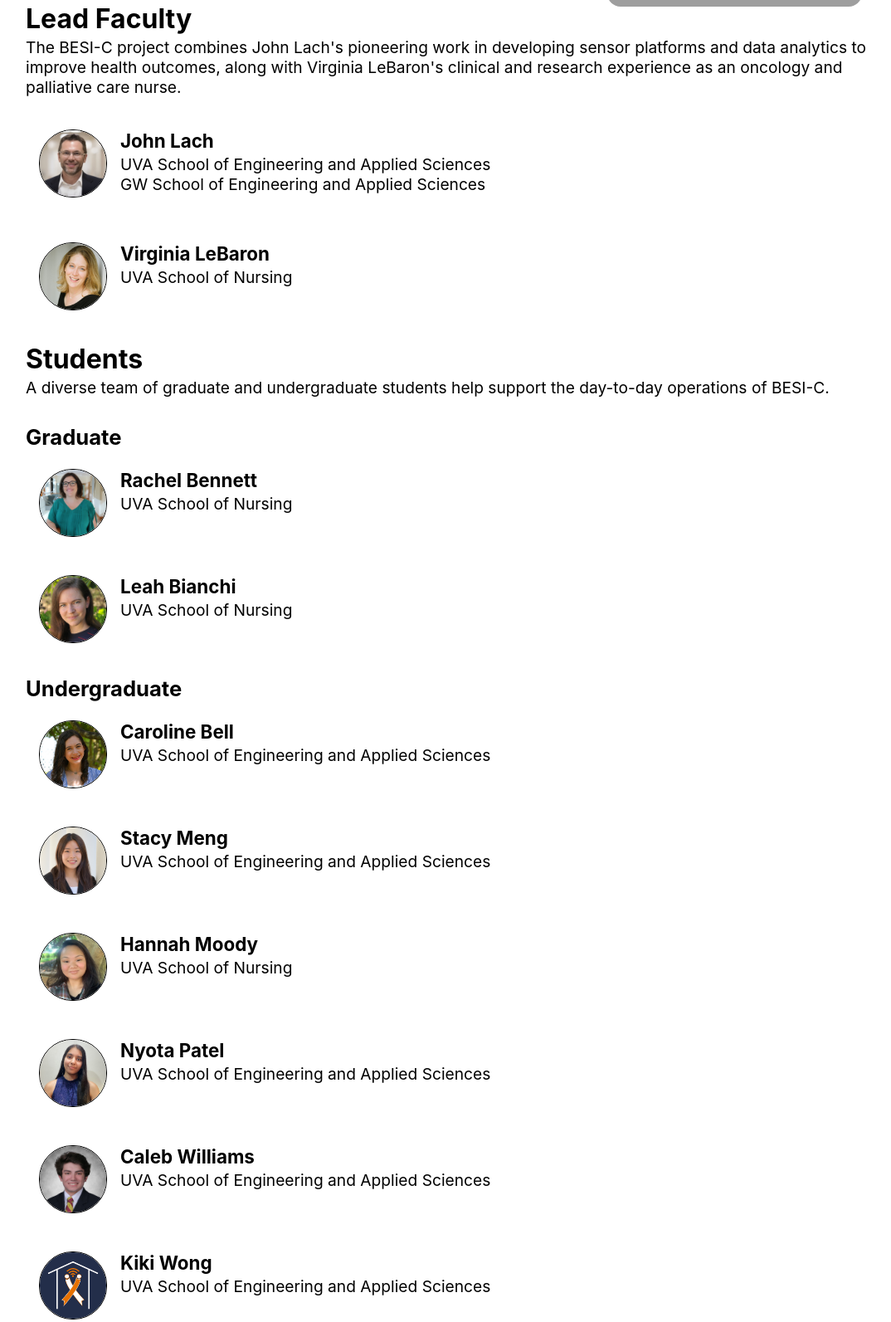
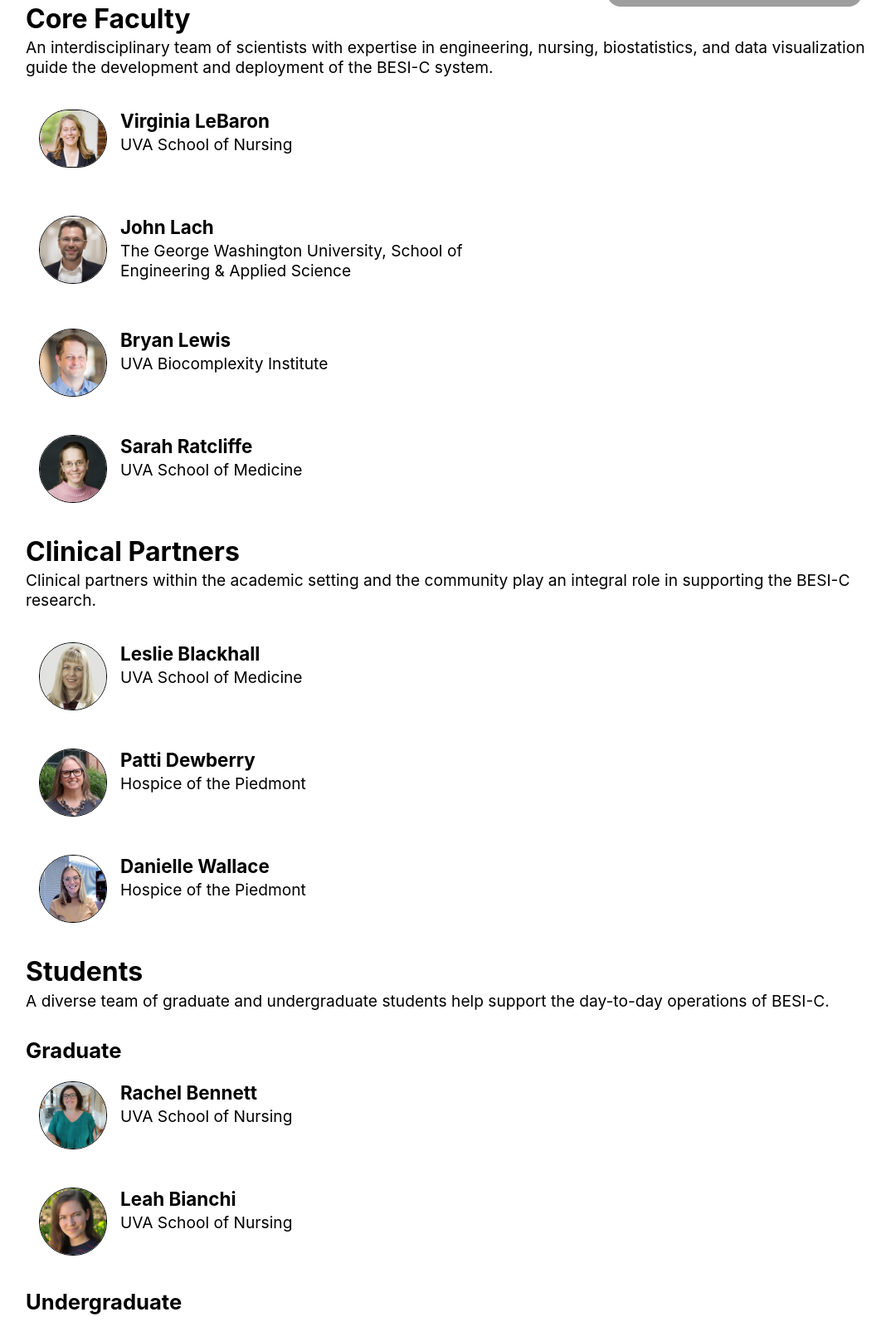
Before and after one commit to besi-c/besi-c.github.io, an Eleventy site: page pages/about_us.liquid in a window 1280 px wide. Shown: the part 358-1951 px from the top of the page at 83% size, without its empty margins (97-1171 px from the left). Built offline with nearby package versions, Linux system fonts and the light colour scheme; Eleventy itself is replaced by a stand-in of ours; files that its build step writes are made by us from their sources; grey boxes are pictures that could not be loaded; files whose address does not match are found by name; a web font is replaced by a local one.

Commit message:
Updated about us section

```diff
--- a/pages/about_us.liquid
+++ b/pages/about_us.liquid
@@ -25,30 +25,77 @@ title: About Us
         collaborators.
       </p>
 
-      <h3>Lead Faculty</h3>
+      <h3>Core Faculty</h3>
       <p>
-        The BESI-C project combines John Lach's pioneering work in developing
-        sensor platforms and data analytics to improve health outcomes, along
-        with Virginia LeBaron's clinical and research experience as an oncology
-        and palliative care nurse.
+        An interdisciplinary team of scientists with expertise in engineering,
+        nursing, biostatistics, and data visualization guide the development and
+        deployment of the BESI-C system.
       </p>
+
+      <a href="https://www.nursing.virginia.edu/people/vtl6k/"
+        ><div class="person">
+          <img src="/images/people/virginia_lebaron.png" />
+          <h5>Virginia LeBaron</h5>
+          <p>UVA School of Nursing</p>
+        </div></a
+      >
+
       <a href="https://www.seas.gwu.edu/john-lach"
         ><div class="person">
           <img src="/images/people/john_lach.jpg" />
           <h5>John Lach</h5>
           <p>
-            UVA School of Engineering and Applied Sciences<br />GW School of
-            Engineering and Applied Sciences
+            The George Washington University, School of Engineering & Applied
+            Science
           </p>
         </div></a
       >
-      <a href="https://www.nursing.virginia.edu/people/vtl6k/"
-        ><div class="person">
-          <img src="/images/people/virginia_lebaron.jpg" />
-          <h5>Virginia LeBaron</h5>
-          <p>UVA School of Nursing</p>
+
+      <a href="https://biocomplexity.virginia.edu/person/bryan-lewis">
+        <div class="person">
+          <img src="/images/people/bryan_lewis.jpg" />
+          <h5>Bryan Lewis</h5>
+          <p>UVA Biocomplexity Institute</p>
         </div></a
       >
+
+      <a
+        href=" https://med.virginia.edu/phs/2018/02/16/ratcliffe-sarah-j-ph-d/"
+      >
+        <div class="person">
+          <img src="/images/people/sarah_ratcliffe.jpg" />
+          <h5>Sarah Ratcliffe</h5>
+          <p>UVA School of Medicine</p>
+        </div></a
+      >
+
+      <h3>Clinical Partners</h3>
+      <p>
+        Clinical partners within the academic setting and the community play an
+        integral role in supporting the BESI-C research.
+      </p>
+
+      <a href="https://uvahealth.com/findadoctor/profile/leslie-j-blackhall"
+        ><div class="person">
+          <img src="/images/people/leslie_blackhall.jpg" />
+          <h5>Leslie Blackhall</h5>
+          <p>UVA School of Medicine</p>
+        </div></a
+      >
+
+      <a href="https://www.hopva.org/who-we-are/senior-leadership/">
+        <div class="person">
+          <img src="/images/people/patti_dewberry.jpg" />
+          <h5>Patti Dewberry</h5>
+          <p>Hospice of the Piedmont</p>
+        </div></a
+      >
+
+      <div class="person">
+        <img src="/images/people/danielle_wallace.jpg" />
+        <h5>Danielle Wallace</h5>
+        <p>Hospice of the Piedmont</p>
+      </div>
 
       <h3>Students</h3>
       <p>
@@ -78,16 +125,11 @@ title: About Us
       <h4>Undergraduate</h4>
 
       <div class="person">
-        <img src="/images/people/caroline_bell.jpg" />
-        <h5>Caroline Bell</h5>
-        <p>UVA School of Engineering and Applied Sciences</p>
+        <img src="/images/people/stacy_meng.jpg" />
+        <h5>Stacy Meng</h5>
+        <p>UVA School of Engineering and Applied Science</p>
       </div>
 
-      <div class="person">
-        <img src="/images/people/stacy_meng.jpg" />
-        <h5>Stacy Meng</h5>
-        <p>UVA School of Engineering and Applied Sciences</p>
-      </div>
       <a href="https://www.linkedin.com/in/hannah-moody-a39238209/"
         ><div class="person">
           <img src="/images/people/hannah_moody.jpg" />
@@ -100,18 +142,14 @@ title: About Us
         ><div class="person">
           <img src="/images/people/nyota_patel.jpg" />
           <h5>Nyota Patel</h5>
-          <p>UVA School of Engineering and Applied Sciences</p>
+          <p>UVA School of Engineering and Applied Science</p>
         </div></a
       >
-      <div class="person">
-        <img src="/images/people/caleb_williams.jpg" />
-        <h5>Caleb Williams</h5>
-        <p>UVA School of Engineering and Applied Sciences</p>
-      </div>
+
       <div class="person">
         <img src="/images/people/no_photo.jpg" />
         <h5>Kiki Wong</h5>
-        <p>UVA School of Engineering and Applied Sciences</p>
+        <p>UVA School of Engineering and Applied Science</p>
       </div>
 
       <h3>Collaborators</h3>
@@ -124,18 +162,7 @@ title: About Us
           <br />Consultant
         </p>
       </div>
-      <a href="https://uvahealth.com/findadoctor/profile/leslie-j-blackhall"
-        ><div class="person">
-          <img src="/images/people/leslie_blackhall.jpg" />
-          <h5>Leslie Blackhall</h5>
-          <p>UVA School of Medicine</p>
-        </div></a
-      >
-      <div class="person">
-        <img src="/images/people/patti_dewberry.jpg" />
-        <h5>Patti Dewberry</h5>
-        <p>Hospice of the Piedmont</p>
-      </div>
+
       <a href="https://devhub.virginia.edu/"
         ><div class="person">
           <img src="/images/people/nadim_el-jaroudi.jpg" />
@@ -157,20 +184,11 @@ title: About Us
           <p>UVA School of Nursing</p>
         </div></a
       >
+
       <div class="person">
-        <img src="/images/people/bryan_lewis.jpg" />
-        <h5>Bryan Lewis</h5>
-        <p>UVA Biocomplexity Institute</p>
-      </div>
-      <div class="person">
-        <img src="/images/people/sarah_ratcliffe.jpg" />
-        <h5>Sarah Ratcliffe</h5>
-        <p>UVA School of Medicine</p>
-      </div>
-      <div class="person">
-        <img src="/images/people/danielle_wallace.jpg" />
-        <h5>Danielle Wallace</h5>
-        <p>Hospice of the Piedmont</p>
+        <img src="/images/people/caleb_williams.jpg" />
+        <h5>Caleb Williams</h5>
+        <p>UVA School of Engineering and Applied Science</p>
       </div>
 
       <h3>Clinical Research Coordinator</h3>
@@ -210,7 +228,7 @@ title: About Us
         ><div class="person">
           <img src="/images/people/penn_bauman.jpg" />
           <h5>Penn Bauman</h5>
-          <p>UVA School of Engineering and Applied Sciences</p>
+          <p>UVA School of Engineering and Applied Science</p>
         </div></a
       >
 
@@ -229,7 +247,7 @@ title: About Us
         ><div class="person">
           <img src="/images/people/james_hayes.jpg" />
           <h5>James Hayes</h5>
-          <p>UVA School of Engineering and Applied Sciences</p>
+          <p>UVA School of Engineering and Applied Science</p>
         </div></a
       >
 
@@ -243,7 +261,7 @@ title: About Us
         ><div class="person">
           <img src="/images/people/yudel_martinez.jpg" />
           <h5>Yudel Martinez</h5>
-          <p>UVA School of Engineering and Applied Sciences</p>
+          <p>UVA School of Engineering and Applied Science</p>
         </div></a
       >
 
@@ -270,7 +288,7 @@ title: About Us
         ><div class="person">
           <img src="/images/people/emmanuel_ogunjirin.jpg" />
           <h5>Emmanuel Ogunjirin</h5>
-          <p>UVA School of Engineering and Applied Sciences</p>
+          <p>UVA School of Engineering and Applied Science</p>
         </div></a
       >
 
@@ -278,7 +296,7 @@ title: About Us
         ><div class="person">
           <img src="/images/people/john_park.jpg" />
           <h5>John Park</h5>
-          <p>UVA School of Engineering and Applied Sciences</p>
+          <p>UVA School of Engineering and Applied Science</p>
         </div></a
       >
       <div class="person">
@@ -290,7 +308,7 @@ title: About Us
         ><div class="person">
           <img src="/images/people/seth_vanderbraak.jpg" />
           <h5>Seth Vanderbraak</h5>
-          <p>UVA School of Engineering and Applied Sciences</p>
+          <p>UVA School of Engineering and Applied Science</p>
         </div></a
       >
 
```
Also changed, not shown: docs/about_us/index.html (+76 -58 lines), docs/learn_more/index.html (+17 -11 lines), pages/learn_more.liquid (+17 -11 lines), docs/images/people/virginia_lebaron.jpg (deleted), docs/images/people/virginia_lebaron.png (added).
